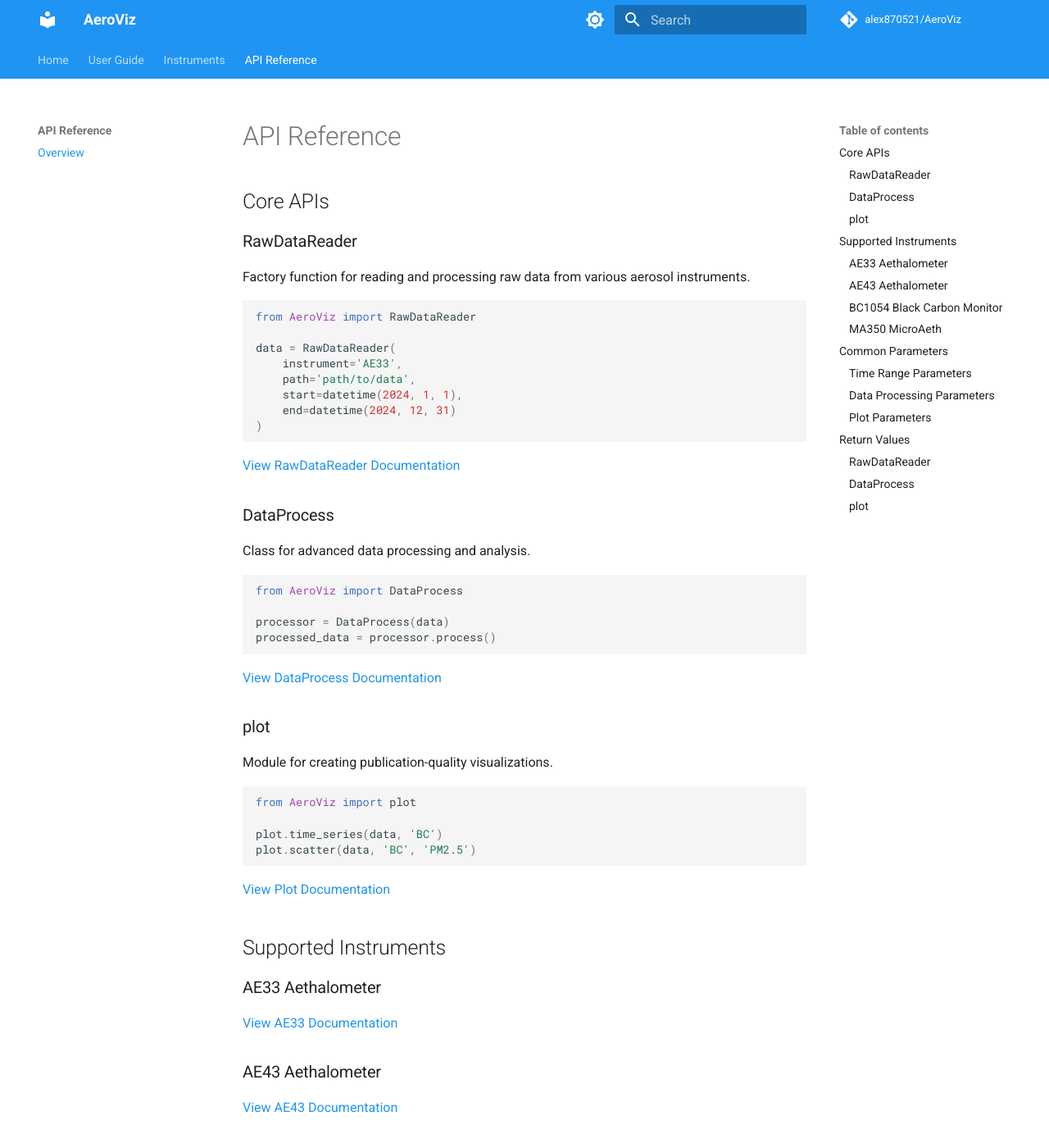
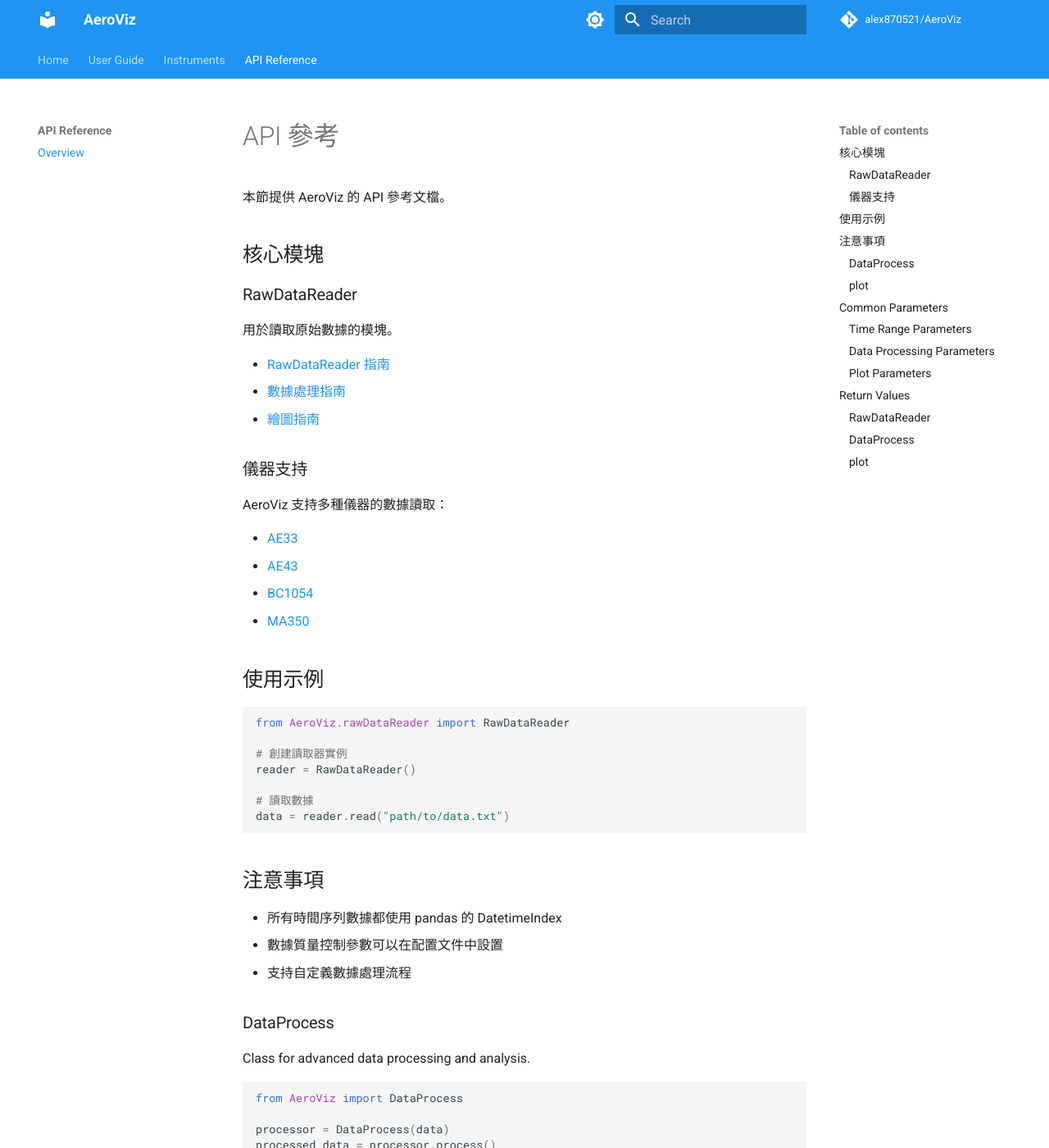
Before and after one commit to Alex870521/AeroViz, an MkDocs documentation site: the page built from docs/api/index.md, in a window 1280 px wide and 1400 px high. Shown: the whole window at 82% size. Built offline with MkDocs 1.6.1 and Material for MkDocs 9.7.7, drawn with Linux system fonts in a browser that asks for light colours; comment, search, counter and statistics services are not loaded; some of the changed text lies outside the part shown.

````diff
--- a/docs/api/index.md
+++ b/docs/api/index.md
@@ -1,23 +1,43 @@
-# API Reference
+# API 參考
 
-## Core APIs
+本節提供 AeroViz 的 API 參考文檔。
+
+## 核心模塊
 
 ### RawDataReader
 
-Factory function for reading and processing raw data from various aerosol instruments.
+用於讀取原始數據的模塊。
+
+- [RawDataReader 指南](../guide/RawDataReader.md)
+- [數據處理指南](../guide/DataProcess.md)
+- [繪圖指南](../guide/plot.md)
+
+### 儀器支持
+
+AeroViz 支持多種儀器的數據讀取：
+
+- [AE33](../instruments/AE33.md)
+- [AE43](../instruments/AE43.md)
+- [BC1054](../instruments/BC1054.md)
+- [MA350](../instruments/MA350.md)
+
+## 使用示例
 
 ```python
-from AeroViz import RawDataReader
+from AeroViz.rawDataReader import RawDataReader
 
-data = RawDataReader(
-    instrument='AE33',
-    path='path/to/data',
-    start=datetime(2024, 1, 1),
-    end=datetime(2024, 12, 31)
-)
+# 創建讀取器實例
+reader = RawDataReader()
+
+# 讀取數據
+data = reader.read("path/to/data.txt")
 ```
 
-[View RawDataReader Documentation](guide/RawDataReader.md)
+## 注意事項
+
+- 所有時間序列數據都使用 pandas 的 DatetimeIndex
+- 數據質量控制參數可以在配置文件中設置
+- 支持自定義數據處理流程
 
 ### DataProcess
 
@@ -30,7 +50,7 @@ processor = DataProcess(data)
 processed_data = processor.process()
 ```
 
-[View DataProcess Documentation](guide/DataProcess.md)
+[View DataProcess Documentation](../guide/DataProcess.md)
 
 ### plot
 
@@ -43,25 +63,7 @@ plot.time_series(data, 'BC')
 plot.scatter(data, 'BC', 'PM2.5')
 ```
 
-[View Plot Documentation](guide/plot.md)
-
-## Supported Instruments
-
-### AE33 Aethalometer
-
-[View AE33 Documentation](instruments/AE33.md)
-
-### AE43 Aethalometer
-
-[View AE43 Documentation](instruments/AE43.md)
-
-### BC1054 Black Carbon Monitor
-
-[View BC1054 Documentation](instruments/BC1054.md)
-
-### MA350 MicroAeth
-
-[View MA350 Documentation](instruments/MA350.md)
+[View Plot Documentation](../guide/plot.md)
 
 ## Common Parameters
 
--- /dev/null
+++ b/docs/home.md
@@ -0,0 +1,47 @@
+# AeroViz
+
+AeroViz 是一個用於氣溶膠數據處理和可視化的 Python 庫。
+
+## 功能特點
+
+- 支持多種氣溶膠儀器的數據讀取
+- 自動化的數據質量控制
+- 豐富的數據可視化功能
+- 靈活的數據處理流程
+
+## 快速開始
+
+1. 安裝 AeroViz：
+
+```bash
+pip install aeroviz
+```
+
+2. 導入並使用：
+
+```python
+from AeroViz import RawDataReader
+
+# 創建讀取器實例
+reader = RawDataReader()
+
+# 讀取數據
+data = reader.read("path/to/data.txt")
+```
+
+## 文檔
+
+- [用戶指南](guide/getting-started.md)
+- [API 參考](api/index.md)
+- [儀器概述](instruments/instrument_overview.md)
+
+## 示例
+
+查看我們的示例代碼：
+
+- [數據讀取示例](example/RawDataReader.py)
+- [繪圖示例](example/scatter_examples.py)
+
+## 開發
+
+AeroViz 是一個開源項目，歡迎貢獻代碼和提出建議。
--- /dev/null
+++ b/docs/instruments/instrument_overview.md
@@ -0,0 +1,47 @@
+# 儀器文檔
+
+本節提供 AeroViz 支持的各種氣溶膠測量儀器的詳細文檔。
+
+## 支持的儀器
+
+### 黑碳儀
+
+- [AE33 Aethalometer](AE33.md)
+- [AE43 Aethalometer](AE43.md)
+- [BC1054 Black Carbon Monitor](BC1054.md)
+- [MA350 MicroAeth](MA350.md)
+
+### 粒徑譜儀
+
+- [SMPS Scanning Mobility Particle Sizer](SMPS.md)
+- [APS Aerodynamic Particle Sizer](APS.md)
+- [GRIMM Optical Particle Counter](GRIMM.md)
+
+### 化學成分分析儀
+
+- [OCEC Organic Carbon/Elemental Carbon Analyzer](OCEC.md)
+- [XRF X-ray Fluorescence Spectrometer](XRF.md)
+- [VOC Volatile Organic Compounds Analyzer](VOC.md)
+
+### 其他儀器
+
+- [NEPH Nephelometer](NEPH.md)
+- [Aurora Spectrometer](Aurora.md)
+- [TEOM Tapered Element Oscillating Microbalance](TEOM.md)
+- [IGAC Integrated Gas and Aerosol Collector](IGAC.md)
+
+## 通用參數
+
+所有儀器數據處理都遵循以下通用參數：
+
+- 時間分辨率：1分鐘
+- 數據質量控制：自動QC
+- 輸出格式：CSV/Excel
+- 時間格式：ISO 8601
+
+## 注意事項
+
+- 確保原始數據文件格式正確
+- 檢查儀器校準狀態
+- 注意數據質量標記
+- 定期備份處理後的數據
--- a/mkdocs.yml
+++ b/mkdocs.yml
@@ -28,14 +28,14 @@ theme:
         name: Switch to light mode
 
 nav:
-  - Home: index.md
+  - Home: home.md
   - User Guide:
       - Getting Started: guide/getting-started.md
       - RawDataReader: guide/RawDataReader.md
       - DataProcess: guide/DataProcess.md
       - Plot: guide/plot.md
   - Instruments:
-      - Overview: instruments/index.md
+      - Overview: instruments/instrument_overview.md
       - AE33: instruments/AE33.md
       - AE43: instruments/AE43.md
       - BC1054: instruments/BC1054.md
````
Also changed, not shown: docs/index.md (+0 -45 lines), docs/instruments/index.md (deleted, +0 -26 lines).
